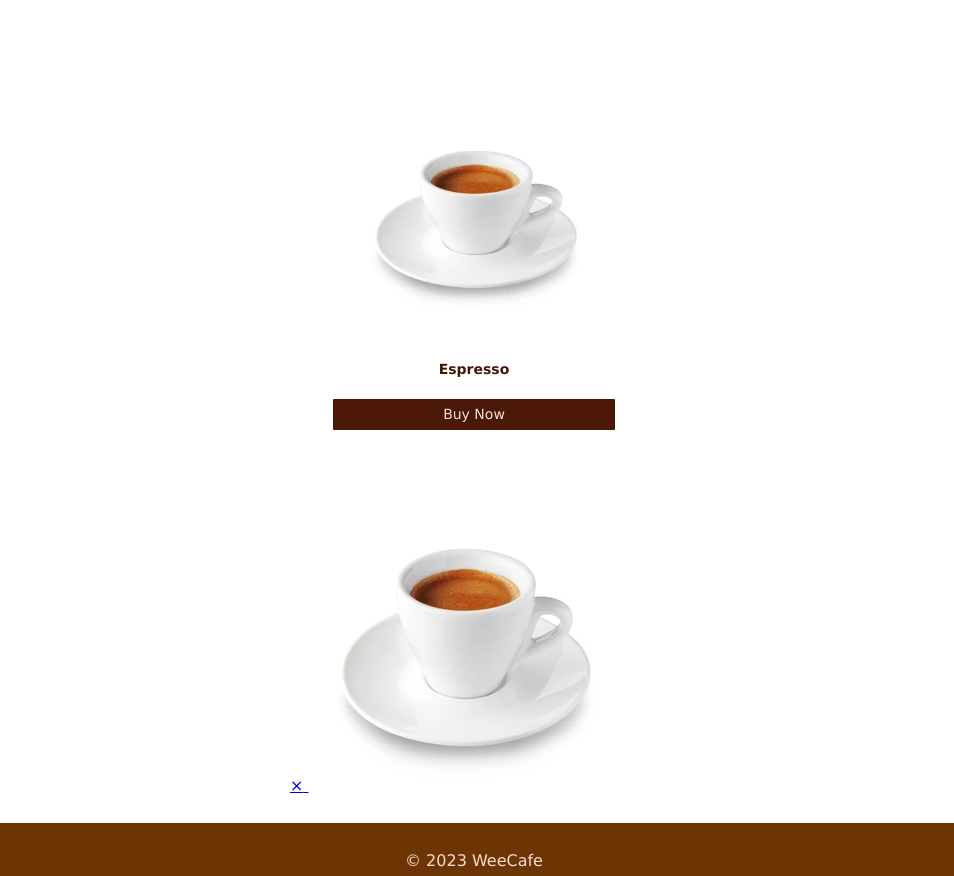
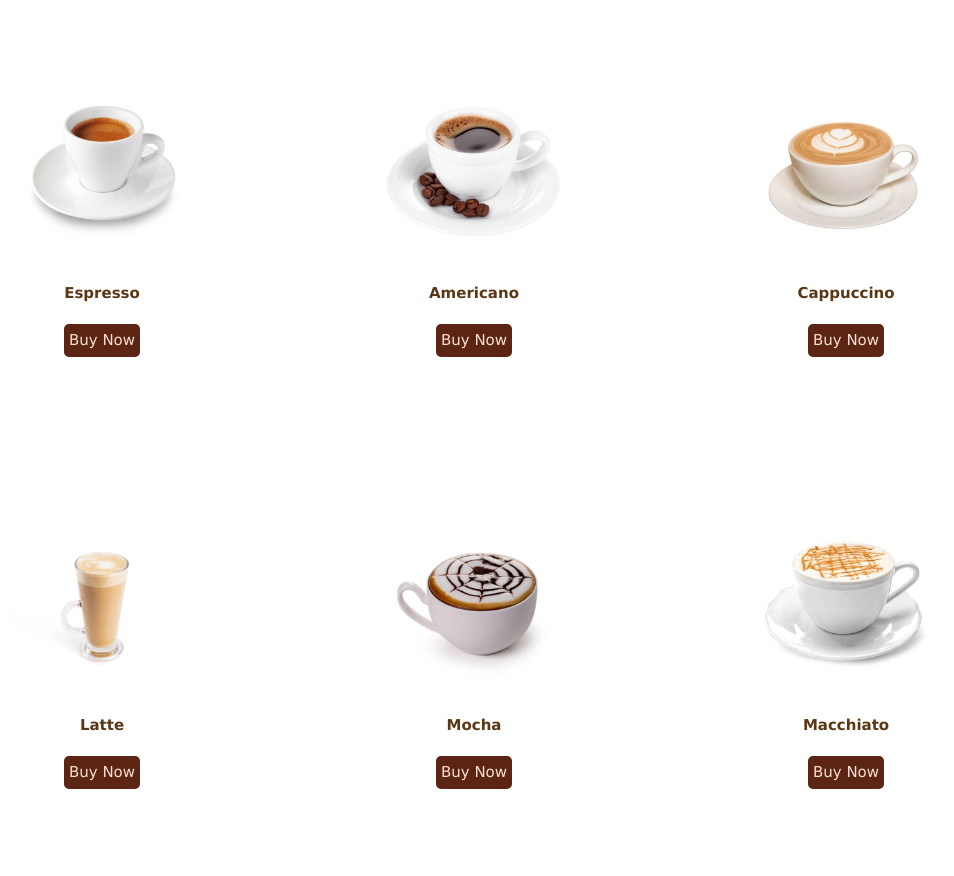
Before and after one commit to Fuyukito/WeeCafe, an Electron app: page coffeelist.html in a window 1280 px wide. Shown: the part 533-1409 px from the top of the page, without its empty margins (166-1120 px from the left). Drawn offline with Linux system fonts and the light colour scheme.

Commit message:
FewChanges

```diff
--- a/coffeelist.html
+++ b/coffeelist.html
@@ -28,19 +28,48 @@
       <tr>
         <td>
           <div class="coffee-item">
-            <a href="/images/espresso.png" target="_blank" rel="noopener">
-              <img src="/images/espresso.png" width="250px" alt="Coffee 1">
+              <img src="/images/espresso.png" alt="Espresso">
               <h4 class="product-title">Espresso</h4>
               <div class="btn" href="style.css">Buy Now</div>
             </div>
-            <div class="popup-image">
-              <span>&times;</span>
-              <img src="/images/espresso.png" alt="Coffee 1">
+        </td>
+        <td>
+          <div class="coffee-item">
+              <img src="/images/americano.png" alt="Americano">
+              <h4 class="product-title">Americano</h4>
+              <div class="btn" href="style.css">Buy Now</div>
+            </div>
+        </td>
+        <td>
+          <div class="coffee-item">
+              <img src="/images/cappuccino.png" alt="Cappuccino">
+              <h4 class="product-title">Cappuccino</h4>
+              <div class="btn" href="style.css">Buy Now</div>
             </div>
         </td>
       </tr>
       <tr>
-
+        <td>
+          <div class="coffee-item">
+              <img src="/images/latte.png" alt="Latte">
+              <h4 class="product-title">Latte</h4>
+              <div class="btn" href="style.css">Buy Now</div>
+            </div>
+        </td>
+        <td>
+          <div class="coffee-item">
+              <img src="/images/mocha.png" alt="Mocha">
+              <h4 class="product-title">Mocha</h4>
+              <div class="btn" href="style.css">Buy Now</div>
+            </div>
+        </td>
+        <td>
+          <div class="coffee-item">
+              <img src="/images/macchiato.png" alt="Macchiato">
+              <h4 class="product-title">Macchiato</h4>
+              <div class="btn" href="style.css">Buy Now</div>
+            </div>
+        </td>
       </tr>
     </table>
   </main>
--- a/style.css
+++ b/style.css
@@ -102,7 +102,7 @@
 	color: #5a3715;
 	text-align: center;
 	width: 240px;
-	height: 400px;
+	height: 300px;
 	padding: 2rem;
 	display: flex;
 	flex-direction: column;
@@ -125,7 +125,7 @@
 }
 
 .coffee-item img {
-	height: 180px;
+	height: 150px;
 	margin: 1rem;
 	transition: all 0.3s;
 }
@@ -143,15 +143,16 @@
 }
 
 .coffee-item a:hover{
-	transform: scale(1.1);
+	transform: scale(1.3);
 }
 
 .btn {
   padding: 5px 5px;
   size: 5px;
-  background:#4b1707;
+  background:#5c2413;
   color: #f7e0d6;
-  border-radius: 1px;
+  border-radius: 5px;
+  border: #975e2c;
 }
 
  table {
```
Also changed, not shown: index.html (+1 -1 lines), test.html (deleted, +0 -73 lines).
